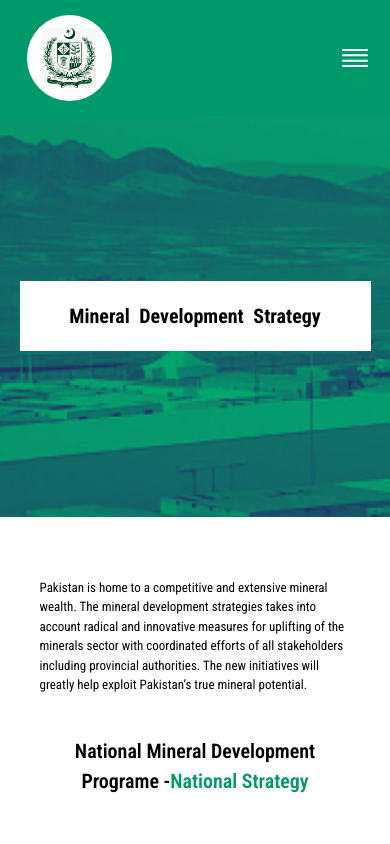
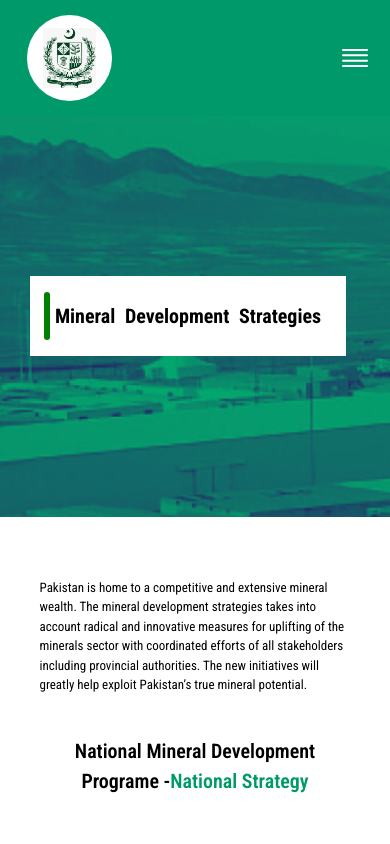
Before and after one commit to realAbdullah4504/mineral-app, a React (Create React App) app: page /mineral-development-strategy in a window 390 px wide. Shown: the top 844 px of the page. Built offline with nearby package versions, Linux system fonts and the light colour scheme; a web font is replaced by a local one.

Commit message:
mineral dev title adjustment

```diff
--- a/src/pages/MineralDevelopmentStrategy/index.js
+++ b/src/pages/MineralDevelopmentStrategy/index.js
@@ -7,9 +7,9 @@ import { Container } from "components/UI";
 
 function MineralDevelopmentStrategy() {
   const breadcrumbs = [
-    { path: '/', label: 'Home' },
-    { path: '/business-investment', label: 'Business & Investment' },
-    { path: '#', label: 'Mineral Development Strategy' },
+    { path: "/", label: "Home" },
+    { path: "/business-investment", label: "Business & Investment" },
+    { path: "#", label: "Mineral Development Strategy" },
   ];
   return (
     <div>
@@ -19,7 +19,12 @@ function MineralDevelopmentStrategy() {
           backgroundImage: `url(${BusinessInvestmentBg})`,
         }}
       >
-        <div className="mineral-development-title"> Mineral Development Strategy</div>
+        <div className="mineral-development-title-content">
+          <div className="mineral-development-title-wrapper">
+            <span className="mineral-development-title-border"></span>
+            <h1 className="mineral-development-title">Mineral Development Strategies</h1>
+          </div>
+        </div>
       </div>
       <div className="mineral-developmen-strategy">
         <p>
--- a/src/styles/BusinessInvestment.css
+++ b/src/styles/BusinessInvestment.css
@@ -65,15 +65,30 @@
   display: inline-block;
   border-radius: 5px;
 }
+
+.mineral-development-title-wrapper {
+  display: flex;
+  align-items: center;
+}
+
+.mineral-development-title-border {
+  width: 6px;
+  height: 5em;
+  background-color: green;
+  margin-right: -20px;
+  z-index: 100;
+  border-radius: 5px;
+}
+
 .mineral-development-title {
   background-color: white;
+  font-size: 65px;
+  padding: 15px;
+  padding-left: 35px;
+  word-spacing: 20px;
+  font-weight: 700;
   display: flex;
   align-items: center;
-  justify-content: center;
-  font-size: 70px;
-  padding: 20px;
-  word-spacing: 20px;
-  font-weight: 700;
 }
 
 .mineral-developmen-strategy {
@@ -157,6 +172,8 @@
 @media only screen and (max-width: 1400px) {
   .mineral-development-title {
     font-size: 40px;
+    padding: 15px;
+    padding-left: 30px;
   }
   .mineral-developmen-strategy {
     margin-top: 20px;
@@ -197,6 +214,7 @@
   }
   .mineral-development-title {
     font-size: 30px;
+    padding: 25px;
   }
   .mineral-developmen-strategy {
     margin-top: 20px;
@@ -378,11 +396,17 @@
   .special-investment-facilities-intro .intro-container .intro-section .intro-main-section div div h6 {
     margin-top: 70px;
   }
+  .mineral-development-title-border {
+    height: 4em;
+  }
 }
 @media only screen and (max-width: 768px) {
   .mineral-development-title {
     font-size: 25px;
-    width: 75%;
+    word-spacing: 5px;
+  }
+  .mineral-development-title-border {
+    height: 3em;
   }
   .mineral-developmen-strategy {
     margin-top: 20px;
@@ -457,7 +481,7 @@
 @media only screen and (max-width: 510px) {
   .mineral-development-title {
     font-size: 20px;
-    width: 90%;
+
     word-spacing: 5px;
   }
   .mineral-development-strategy-graph {
```
